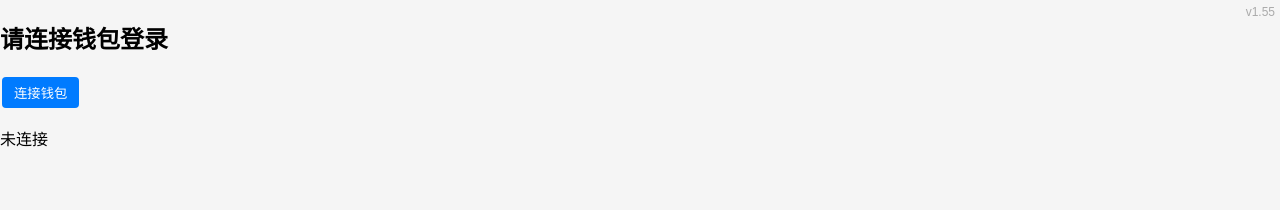
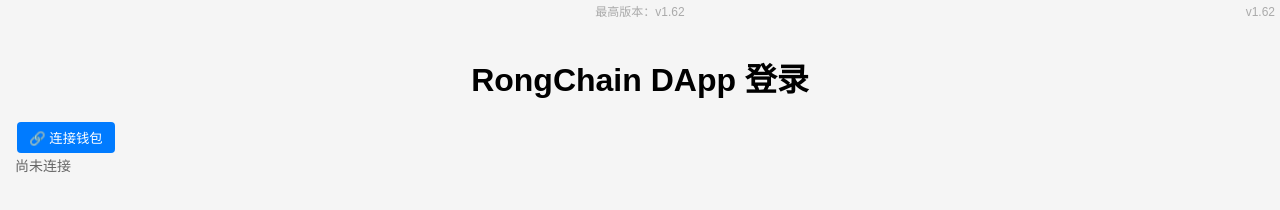
Before and after one commit to FFAI888/denlu0000000, a plain HTML site: page index.html in a window 1280 px wide. Drawn offline with Linux system fonts and the light colour scheme.

Commit message:
Update index.html

```diff
--- a/index.html
+++ b/index.html
@@ -2,16 +2,18 @@
 <html lang="zh">
 <head>
   <meta charset="UTF-8">
-  <title>连接钱包登录（v1.55）</title>
+  <title>RongChain 登录（v1.62）</title>
   <meta name="viewport" content="width=device-width, initial-scale=1.0">
   <link rel="stylesheet" href="style.css">
 </head>
 <body>
-  <div class="ver">v1.55</div>
-  <div class="login-box">
-    <h2>请连接钱包登录</h2>
-    <button onclick="connectWallet()">连接钱包</button>
-    <p id="status">未连接</p>
+  <div class="ver">v1.62</div>
+  <div class="topver">最高版本：v1.62</div>
+
+  <div class="content">
+    <h1>RongChain DApp 登录</h1>
+    <button id="connectBtn">🔗 连接钱包</button>
+    <div id="walletInfo" class="muted">尚未连接</div>
   </div>
 
   <script src="https://cdn.jsdelivr.net/npm/ethers@5.7.2/dist/ethers.umd.min.js"></script>
@@ -19,20 +21,19 @@
     async function connectWallet(){
       if(window.ethereum){
         try{
-          const provider = new ethers.providers.Web3Provider(window.ethereum);
-          await provider.send("eth_requestAccounts", []);
-          const signer = provider.getSigner();
-          const addr = await signer.getAddress();
-          document.getElementById("status").innerText = "✅ 已连接: " + addr;
+          const accounts = await window.ethereum.request({ method:"eth_requestAccounts" });
+          const addr = accounts[0];
           localStorage.setItem("walletAddress", addr);
-          setTimeout(()=>{ window.location.href="home.html"; }, 800);
+          document.getElementById("walletInfo").innerText = "已连接: " + addr;
+          window.location.href="home.html";
         }catch(err){
-          document.getElementById("status").innerText = "❌ 连接失败: " + (err?.message || err);
+          alert("连接失败: " + err.message);
         }
       }else{
-        alert("请先安装 MetaMask 或 Oky 钱包（移动端请在钱包自带浏览器打开）");
+        alert("请安装 MetaMask 或兼容钱包");
       }
     }
+    document.getElementById("connectBtn").onclick = connectWallet;
   </script>
 </body>
 </html>
```
